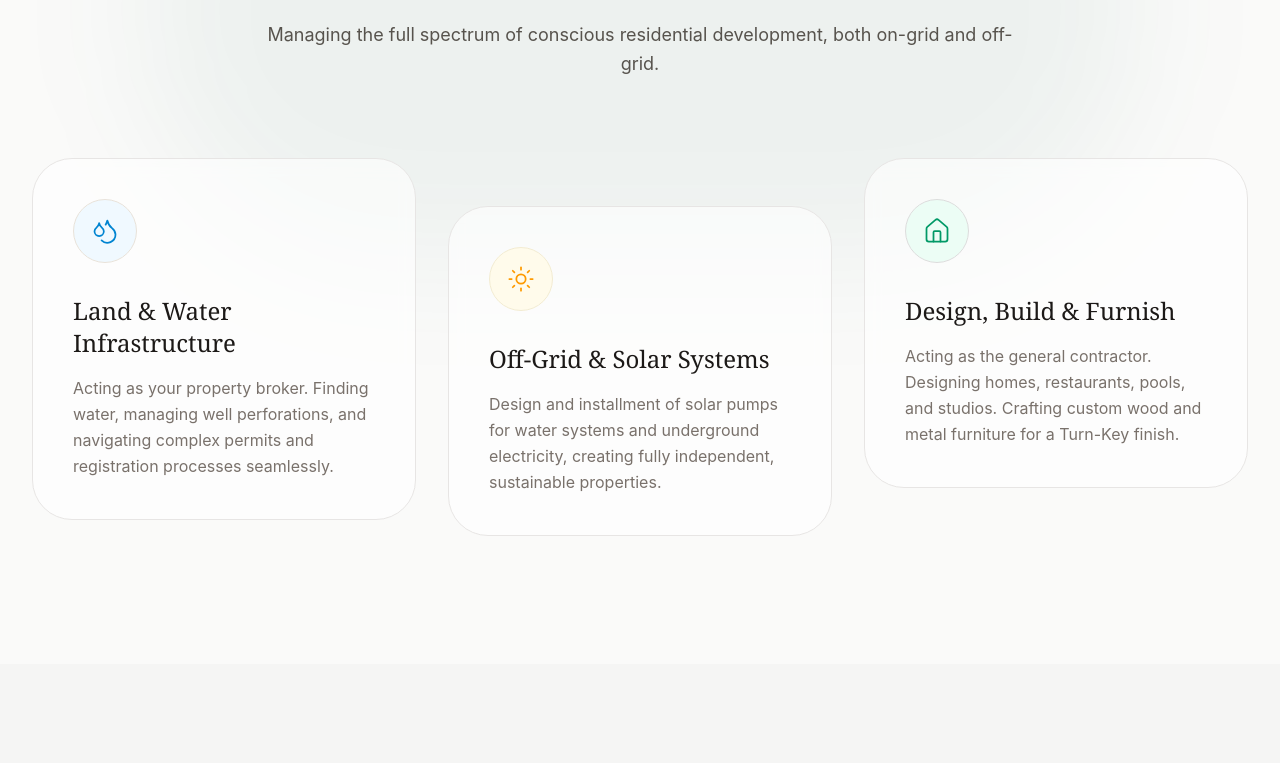
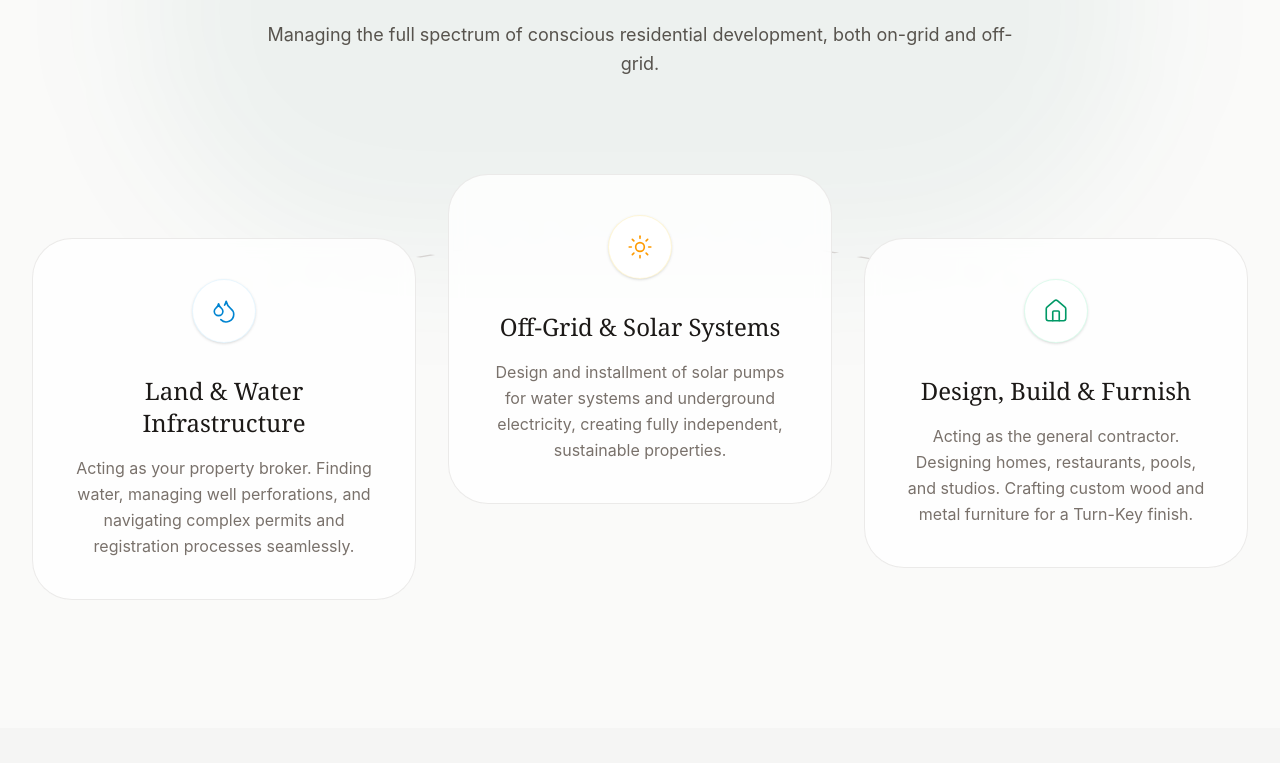
Before and after one commit to TideStay/Hen-Properties-broker, a React (Vite) app: page / in a window 1280 px wide. Shown: the part 2379-3142 px from the top of the page. Built offline with nearby package versions, Linux system fonts and the light colour scheme.

Commit message:
LAST.V.READY

```diff
--- a/src/App.jsx
+++ b/src/App.jsx
@@ -9,31 +9,35 @@ export default function App() {
   const [formData, setFormData] = useState({ name: '', email: '', message: '' });
   const [isSubmitting, setIsSubmitting] = useState(false);
   const [submitSuccess, setSubmitSuccess] = useState(false);
+  const [submitError, setSubmitError] = useState(""); // Add error feedback
 
   // Handler to update form data
   const handleChange = (e) => {
     const { name, value } = e.target;
     setFormData((prev) => ({ ...prev, [name]: value }));
     if (submitSuccess) setSubmitSuccess(false);
+    if (submitError) setSubmitError("");
   };
 
   // Handler for form submission with error notifications
   const handleSubmit = async (e) => {
     e.preventDefault();
 
-    // Simple frontend validation safeguard (bugfix: prevent blank submissions)
+    // Simple frontend validation safeguard
     if (
       !formData.name.trim() ||
       !formData.email.trim() ||
       !formData.message.trim()
     ) {
       setSubmitSuccess(false);
+      setSubmitError("Please fill in all fields.");
       setIsSubmitting(false);
       return;
     }
 
     setIsSubmitting(true);
     setSubmitSuccess(false);
+    setSubmitError("");
 
     try {
       const response = await fetch(MAKE_WEBHOOK_URL, {
@@ -46,9 +50,12 @@ export default function App() {
 
       setFormData({ name: '', email: '', message: '' });
       setSubmitSuccess(true);
+      setSubmitError("");
     } catch (err) {
-      // Optionally: alert or error message could be set in state and displayed
-      // No user-facing error per original, only disables button for a time
+      setSubmitError(
+        "There was an error sending your message. Please try again or contact us directly."
+      );
+      setSubmitSuccess(false);
     } finally {
       setIsSubmitting(false);
     }
@@ -60,7 +67,7 @@ export default function App() {
       {/* Navigation */}
       <nav className="fixed w-full z-50 bg-stone-50/90 backdrop-blur-md border-b border-stone-200">
         <div className="max-w-7xl mx-auto px-4 sm:px-6 lg:px-8 h-20 flex items-center justify-between">
-          <a href="#" className="flex items-center block group">
+          <a href="/" className="flex items-center block group" aria-label="San Juanillo Properties Home">
             <img
               src="/assets/LOGO.svg"
               alt="San Juanillo Properties Logo"
@@ -102,7 +109,7 @@ export default function App() {
           </div>
           {/* Premium Asymmetrical Bento Grid */}
           <div className="grid grid-cols-1 md:grid-cols-12 gap-4 lg:gap-6 h-[500px] lg:h-[650px] w-full">
-            {/* Main Feature Image (The Pool/Jungle) */}
+            {/* Main Feature Image */}
             <div className="md:col-span-8 h-full rounded-[2rem] overflow-hidden shadow-2xl relative group">
               <img
                 src="/assets/WhatsApp Image 2026-06-24 at 21.46.05 (2).jpeg"
@@ -116,7 +123,7 @@ export default function App() {
             </div>
             {/* Side Stacked Images */}
             <div className="md:col-span-4 flex flex-col gap-4 lg:gap-6 h-full hidden md:flex">
-              {/* Top Side Image (Interior/Kitchen) */}
+              {/* Top Side Image */}
               <div className="flex-1 rounded-[2rem] overflow-hidden shadow-lg relative group">
                 <img
                   src="/assets/בית2.jpeg"
@@ -127,7 +134,7 @@ export default function App() {
                   Turn-Key Finish
                 </div>
               </div>
-              {/* Bottom Side Image (Aerial View) */}
+              {/* Bottom Side Image */}
               <div className="flex-1 rounded-[2rem] overflow-hidden shadow-lg relative group">
                 <img
                   src="/assets/WhatsApp Image 2026-06-24 at 21.46.02 (2).jpeg"
@@ -205,28 +212,44 @@ export default function App() {
                 {/* Node 1: Top */}
                 <div
                   onMouseEnter={() => setActiveStep(1)}
-                  className={`absolute top-0 left-1/2 -translate-x-1/2 -translate-y-1/2 w-16 h-16 rounded-full flex items-center justify-center cursor-pointer transition-all duration-300 z-20 ${activeStep === 1 ? 'bg-amber-500 border-4 border-stone-900 scale-110 shadow-[0_0_30px_rgba(245,158,11,0.5)]' : 'bg-stone-800 border-2 border-stone-600 hover:border-emerald-500'}`}
+                  onFocus={() => setActiveStep(1)}
+                  tabIndex={0}
+                  role="button"
+                  aria-label="Step 1: Land & Water"
+                  className={`absolute top-0 left-1/2 -translate-x-1/2 -translate-y-1/2 w-16 h-16 rounded-full flex items-center justify-center cursor-pointer transition-all duration-300 z-20 outline-none focus:ring-2 focus:ring-amber-500 ${activeStep === 1 ? 'bg-amber-500 border-4 border-stone-900 scale-110 shadow-[0_0_30px_rgba(245,158,11,0.5)]' : 'bg-stone-800 border-2 border-stone-600 hover:border-emerald-500'}`}
                 >
                   <span className={`font-mono text-lg ${activeStep === 1 ? 'text-white' : 'text-stone-400'}`}>1</span>
                 </div>
                 {/* Node 2: Right */}
                 <div
                   onMouseEnter={() => setActiveStep(2)}
-                  className={`absolute top-1/2 right-0 translate-x-1/2 -translate-y-1/2 w-16 h-16 rounded-full flex items-center justify-center cursor-pointer transition-all duration-300 z-20 ${activeStep === 2 ? 'bg-amber-500 border-4 border-stone-900 scale-110 shadow-[0_0_30px_rgba(245,158,11,0.5)]' : 'bg-stone-800 border-2 border-stone-600 hover:border-emerald-500'}`}
+                  onFocus={() => setActiveStep(2)}
+                  tabIndex={0}
+                  role="button"
+                  aria-label="Step 2: Legal & Permits"
+                  className={`absolute top-1/2 right-0 translate-x-1/2 -translate-y-1/2 w-16 h-16 rounded-full flex items-center justify-center cursor-pointer transition-all duration-300 z-20 outline-none focus:ring-2 focus:ring-amber-500 ${activeStep === 2 ? 'bg-amber-500 border-4 border-stone-900 scale-110 shadow-[0_0_30px_rgba(245,158,11,0.5)]' : 'bg-stone-800 border-2 border-stone-600 hover:border-emerald-500'}`}
                 >
                   <span className={`font-mono text-lg ${activeStep === 2 ? 'text-white' : 'text-stone-400'}`}>2</span>
                 </div>
                 {/* Node 3: Bottom */}
                 <div
                   onMouseEnter={() => setActiveStep(3)}
-                  className={`absolute bottom-0 left-1/2 -translate-x-1/2 translate-y-1/2 w-16 h-16 rounded-full flex items-center justify-center cursor-pointer transition-all duration-300 z-20 ${activeStep === 3 ? 'bg-amber-500 border-4 border-stone-900 scale-110 shadow-[0_0_30px_rgba(245,158,11,0.5)]' : 'bg-stone-800 border-2 border-stone-600 hover:border-emerald-500'}`}
+                  onFocus={() => setActiveStep(3)}
+                  tabIndex={0}
+                  role="button"
+                  aria-label="Step 3: Eco-Construction"
+                  className={`absolute bottom-0 left-1/2 -translate-x-1/2 translate-y-1/2 w-16 h-16 rounded-full flex items-center justify-center cursor-pointer transition-all duration-300 z-20 outline-none focus:ring-2 focus:ring-amber-500 ${activeStep === 3 ? 'bg-amber-500 border-4 border-stone-900 scale-110 shadow-[0_0_30px_rgba(245,158,11,0.5)]' : 'bg-stone-800 border-2 border-stone-600 hover:border-emerald-500'}`}
                 >
                   <span className={`font-mono text-lg ${activeStep === 3 ? 'text-white' : 'text-stone-400'}`}>3</span>
                 </div>
                 {/* Node 4: Left */}
                 <div
                   onMouseEnter={() => setActiveStep(4)}
-                  className={`absolute top-1/2 left-0 -translate-x-1/2 -translate-y-1/2 w-16 h-16 rounded-full flex items-center justify-center cursor-pointer transition-all duration-300 z-20 ${activeStep === 4 ? 'bg-amber-500 border-4 border-stone-900 scale-110 shadow-[0_0_30px_rgba(245,158,11,0.5)]' : 'bg-stone-800 border-2 border-stone-600 hover:border-emerald-500'}`}
+                  onFocus={() => setActiveStep(4)}
+                  tabIndex={0}
+                  role="button"
+                  aria-label="Step 4: Interior & Feng Shui"
+                  className={`absolute top-1/2 left-0 -translate-x-1/2 -translate-y-1/2 w-16 h-16 rounded-full flex items-center justify-center cursor-pointer transition-all duration-300 z-20 outline-none focus:ring-2 focus:ring-amber-500 ${activeStep === 4 ? 'bg-amber-500 border-4 border-stone-900 scale-110 shadow-[0_0_30px_rgba(245,158,11,0.5)]' : 'bg-stone-800 border-2 border-stone-600 hover:border-emerald-500'}`}
                 >
                   <span className={`font-mono text-lg ${activeStep === 4 ? 'text-white' : 'text-stone-400'}`}>4</span>
                 </div>
@@ -239,8 +262,9 @@ export default function App() {
       <section id="expertise" className="py-32 bg-stone-50 relative overflow-hidden">
         {/* Subtle background decoration for depth */}
         <div className="absolute top-0 left-1/2 -translate-x-1/2 w-[1000px] h-[500px] bg-emerald-900/5 rounded-full blur-3xl pointer-events-none"></div>
+
         <div className="max-w-7xl mx-auto px-4 sm:px-6 lg:px-8 relative z-10">
-          <div className="text-center max-w-3xl mx-auto mb-20">
+          <div className="text-center max-w-3xl mx-auto mb-24">
             <h2 className="text-sm font-bold tracking-widest uppercase text-emerald-700 mb-4">Our Expertise</h2>
             <h3 className="text-4xl lg:text-5xl font-serif text-stone-900 mb-6">End-to-End Solutions</h3>
             <div className="w-16 h-px bg-emerald-700/30 mx-auto mb-6"></div>
@@ -248,44 +272,61 @@ export default function App() {
               Managing the full spectrum of conscious residential development, both on-grid and off-grid.
             </p>
           </div>
-          {/* Staggered Grid Layout */}
-          <div className="grid md:grid-cols-3 gap-8 items-start">
+
+          {/* Pyramid Grid Container with Fixed Absolute Connector Path */}
+          <div className="relative grid md:grid-cols-3 gap-8 items-start">
+
+            {/* Elegant Geometric Dashed Triangle - Fixed Height Container to Prevent Warping */}
+            <div className="absolute top-0 left-0 w-full h-40 hidden md:block pointer-events-none z-0">
+              <svg className="w-full h-full" viewBox="0 0 100 100" preserveAspectRatio="none">
+                <path
+                  d="M 16.66 72 L 50 28 L 83.33 72"
+                  fill="none"
+                  stroke="#d6d3d1"
+                  strokeWidth="0.5"
+                  strokeDasharray="2 3"
+                  className="stroke-stone-300"
+                />
+              </svg>
+            </div>
+
             {/* Card 1 - Land & Water */}
-            <div className="group relative bg-white/60 backdrop-blur-sm p-10 rounded-[2.5rem] border border-stone-200 hover:bg-white hover:border-[#6A8A94]/40 transition-all duration-500 hover:shadow-xl hover:shadow-[#6A8A94]/5 hover:-translate-y-2 mt-0 md:mt-0 group-hover:border-stone-300/80">
-              {/* New: Fresh Sky icon colors */}
-              <div className="w-16 h-16 rounded-full bg-sky-50 text-sky-600 flex items-center justify-center mb-8 transition-all duration-500 border border-[#E8E2D9] group-hover:bg-sky-100 group-hover:border-[#DED6C8] group-hover:text-sky-700">
-                <Droplets size={28} className="group-hover:scale-110 transition-transform duration-500 stroke-[1.5]" />
+            <div className="group relative bg-white/80 backdrop-blur-sm p-10 rounded-[2.5rem] border border-stone-200/80 hover:bg-white hover:border-stone-300 transition-all duration-500 hover:shadow-xl hover:shadow-stone-200/40 hover:-translate-y-1.5 md:mt-16 text-center z-10">
+              {/* Icon Wrapper - Solid bg ensures it neatly masks the line behind it */}
+              <div className="w-16 h-16 rounded-full bg-sky-50 text-sky-600 flex items-center justify-center mb-8 mx-auto transition-all duration-500 border border-sky-100/70 group-hover:bg-sky-100 group-hover:text-sky-700 relative z-10 shadow-sm bg-white">
+                <Droplets size={26} className="group-hover:scale-110 transition-transform duration-500 stroke-[1.5]" />
               </div>
-              <h4 className="text-2xl font-serif text-stone-900 mb-4 transition-colors duration-500">Land & Water Infrastructure</h4>
+              <h4 className="text-2xl font-serif text-stone-900 mb-4">Land & Water Infrastructure</h4>
               <p className="text-stone-500 leading-relaxed text-sm lg:text-base group-hover:text-stone-600 transition-colors duration-500">
                 Acting as your property broker. Finding water, managing well perforations, and navigating complex permits and registration processes seamlessly.
               </p>
             </div>
-            {/* Card 2 - Solar - Staggered slightly down */}
-            <div className="group relative bg-white/60 backdrop-blur-sm p-10 rounded-[2.5rem] border border-stone-200 hover:bg-white hover:border-[#C49B55]/40 transition-all duration-500 hover:shadow-xl hover:shadow-[#C49B55]/5 hover:-translate-y-2 mt-0 md:mt-12 group-hover:border-stone-300/80">
-              {/* New: Warm Amber icon colors */}
-              <div className="w-16 h-16 rounded-full bg-amber-50 text-amber-500 flex items-center justify-center mb-8 transition-all duration-500 border border-[#F2EBD1] group-hover:bg-amber-100 group-hover:border-[#E8DAB9] group-hover:text-amber-600">
-                <Sun size={28} className="group-hover:scale-110 transition-transform duration-500 stroke-[1.5]" />
+
+            {/* Card 2 - Solar (The Elevated Peak) */}
+            <div className="group relative bg-white/80 backdrop-blur-sm p-10 rounded-[2.5rem] border border-stone-200/80 hover:bg-white hover:border-stone-300 transition-all duration-500 hover:shadow-xl hover:shadow-stone-200/40 hover:-translate-y-1.5 md:mt-0 text-center z-10">
+              {/* Icon Wrapper */}
+              <div className="w-16 h-16 rounded-full bg-amber-50 text-amber-500 flex items-center justify-center mb-8 mx-auto transition-all duration-500 border border-amber-100/70 group-hover:bg-amber-100 group-hover:text-amber-600 relative z-10 shadow-sm bg-white">
+                <Sun size={26} className="group-hover:scale-110 transition-transform duration-500 stroke-[1.5]" />
               </div>
-              <h4 className="text-2xl font-serif text-stone-900 mb-4 transition-colors duration-500">Off-Grid & Solar Systems</h4>
+              <h4 className="text-2xl font-serif text-stone-900 mb-4">Off-Grid & Solar Systems</h4>
               <p className="text-stone-500 leading-relaxed text-sm lg:text-base group-hover:text-stone-600 transition-colors duration-500">
                 Design and installment of solar pumps for water systems and underground electricity, creating fully independent, sustainable properties.
               </p>
             </div>
+
             {/* Card 3 - Build & Furnish */}
-            <div className="group relative bg-white/60 backdrop-blur-sm p-10 rounded-[2.5rem] border border-stone-200 hover:bg-white hover:border-[#857061]/40 transition-all duration-500 hover:shadow-xl hover:shadow-[#857061]/5 hover:-translate-y-2 mt-0 md:mt-0 group-hover:border-stone-300/80">
-              {/* New: Fresh Emerald icon colors */}
-              <div className="w-16 h-16 rounded-full bg-emerald-50 text-emerald-600 flex items-center justify-center mb-8 transition-all duration-500 border border-[#DCDCDC] group-hover:bg-emerald-100 group-hover:border-[#CFCFCF] group-hover:text-emerald-700">
-                <Home size={28} className="group-hover:scale-110 transition-transform duration-500 stroke-[1.5]" />
+            <div className="group relative bg-white/80 backdrop-blur-sm p-10 rounded-[2.5rem] border border-stone-200/80 hover:bg-white hover:border-stone-300 transition-all duration-500 hover:shadow-xl hover:shadow-stone-200/40 hover:-translate-y-1.5 md:mt-16 text-center z-10">
+              {/* Icon Wrapper */}
+              <div className="w-16 h-16 rounded-full bg-emerald-50 text-emerald-600 flex items-center justify-center mb-8 mx-auto transition-all duration-500 border border-emerald-100/70 group-hover:bg-emerald-100 group-hover:text-emerald-700 relative z-10 shadow-sm bg-white">
+                <Home size={26} className="group-hover:scale-110 transition-transform duration-500 stroke-[1.5]" />
               </div>
-              <h4 className="text-2xl font-serif text-stone-900 mb-4 transition-colors duration-500">Design, Build & Furnish</h4>
+              <h4 className="text-2xl font-serif text-stone-900 mb-4">Design, Build & Furnish</h4>
               <p className="text-stone-500 leading-relaxed text-sm lg:text-base group-hover:text-stone-600 transition-colors duration-500">
                 Acting as the general contractor. Designing homes, restaurants, pools, and studios. Crafting custom wood and metal furniture for a Turn-Key finish.
               </p>
             </div>
           </div>
         </div>
-
       </section>
       {/* Case Studies Section */}
       <section id="projects" className="py-24 bg-stone-100">
@@ -409,7 +450,7 @@ export default function App() {
               sanjuanilloproperties@gmail.com
             </span>
           </p>
-          <form onSubmit={handleSubmit} className="max-w-md mx-auto space-y-4" autoComplete="off">
+          <form onSubmit={handleSubmit} className="max-w-md mx-auto space-y-4" autoComplete="off" noValidate>
             <input
               type="text"
               name="name"
@@ -420,6 +461,7 @@ export default function App() {
               disabled={isSubmitting}
               autoComplete="off"
               className="w-full px-5 py-4 rounded-xl bg-white/90 border border-amber-300/70 text-stone-900 placeholder-stone-500 focus:outline-none focus:border-amber-500 focus:ring-2 focus:ring-amber-500/20 transition disabled:opacity-60"
+              aria-label="Your Name"
             />
             <input
               type="email"
@@ -431,17 +473,19 @@ export default function App() {
               disabled={isSubmitting}
               autoComplete="off"
               className="w-full px-5 py-4 rounded-xl bg-white/90 border border-amber-300/70 text-stone-900 placeholder-stone-500 focus:outline-none focus:border-amber-500 focus:ring-2 focus:ring-amber-500/20 transition disabled:opacity-60"
+              aria-label="Email Address"
             />
             <textarea
               name="message"
               value={formData.message}
               onChange={handleChange}
               placeholder="Tell us about your project or vision..."
-              rows="4"
+              rows={4}
               required
               disabled={isSubmitting}
               autoComplete="off"
               className="w-full px-5 py-4 rounded-xl bg-white/90 border border-amber-300/70 text-stone-900 placeholder-stone-500 focus:outline-none focus:border-amber-500 focus:ring-2 focus:ring-amber-500/20 transition disabled:opacity-60"
+              aria-label="Message"
             />
             <button
               type="submit"
@@ -458,6 +502,14 @@ export default function App() {
               )}
             </button>
           </form>
+          {submitError && (
+            <div className="max-w-md mx-auto mt-6 p-4 rounded-xl bg-red-100 border border-red-300 text-red-800 shadow">
+              <div className="flex items-center gap-2">
+                <svg width="20" height="20" fill="none"><circle cx="10" cy="10" r="9" stroke="#DC2626" strokeWidth="2"/><path stroke="#DC2626" strokeWidth="2" d="M10 5v5"/><circle cx="10" cy="14.25" r="1" fill="#DC2626"/></svg>
+                <span>{submitError}</span>
+              </div>
+            </div>
+          )}
           {submitSuccess && (
             <div className="max-w-md mx-auto mt-6 p-6 rounded-2xl bg-white/80 border border-amber-400/50 shadow-lg shadow-amber-500/15 backdrop-blur-sm">
               <div className="flex flex-col items-center gap-3 text-center">
```
